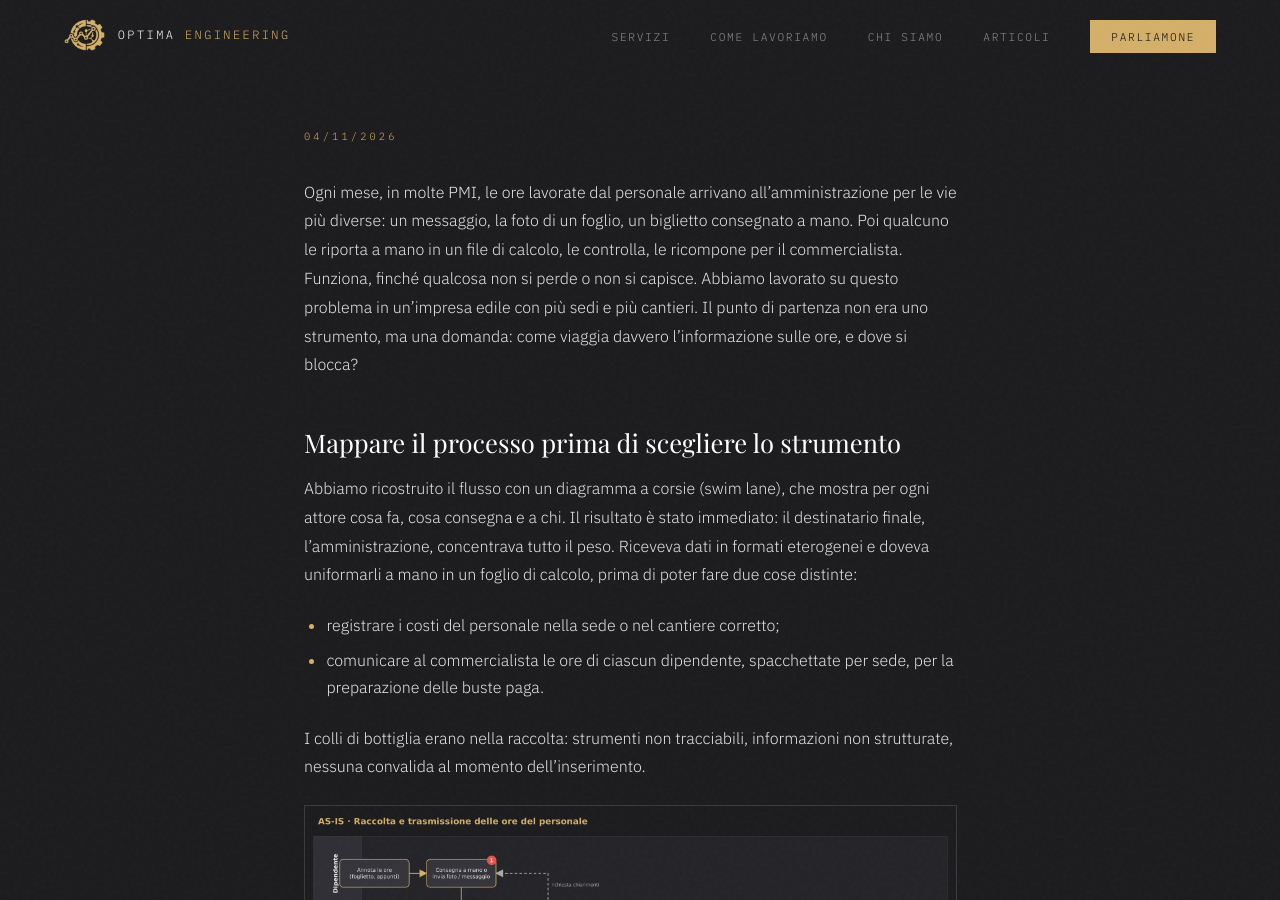
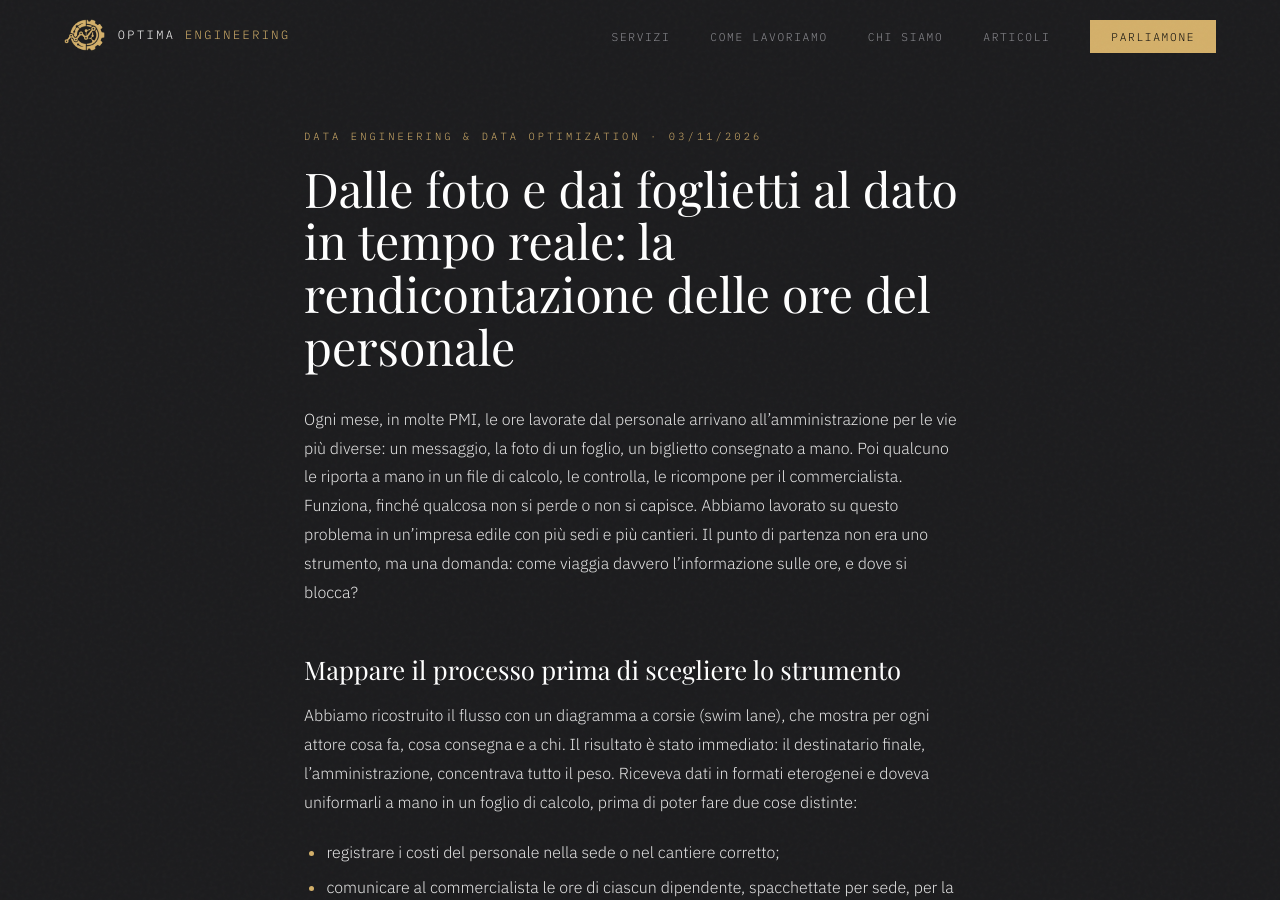
Before and after one commit to edoardo2496/optima_engineering, a Jekyll site: the page built from _posts/2026-11-03-dalla-rendicontazione-manuale-delle-ore-del-personale-alla-web-app.md, in a window 1280 px wide and 900 px high. Built offline with Jekyll 4.4.1, drawn with Linux system fonts in a browser that asks for light colours; some web fonts are replaced; our own code applies the rules of GitHub Pages for plain Markdown files.

Commit message:
Update blog post on time reporting process

```diff
--- a/_posts/2026-11-03-dalla-rendicontazione-manuale-delle-ore-del-personale-alla-web-app.md
+++ b/_posts/2026-11-03-dalla-rendicontazione-manuale-delle-ore-del-personale-alla-web-app.md
@@ -1,7 +1,7 @@
 ---
 layout: post
 title: "Dalle foto e dai foglietti al dato in tempo reale: la rendicontazione delle ore del personale"
-categoria: ["Data Engineering & Data Optimization"
+categoria: "Data Engineering & Data Optimization"
 ---
 
 Ogni mese, in molte PMI, le ore lavorate dal personale arrivano all'amministrazione per le vie più diverse: un messaggio, la foto di un foglio, un biglietto consegnato a mano. Poi qualcuno le riporta a mano in un file di calcolo, le controlla, le ricompone per il commercialista. Funziona, finché qualcosa non si perde o non si capisce.
```
